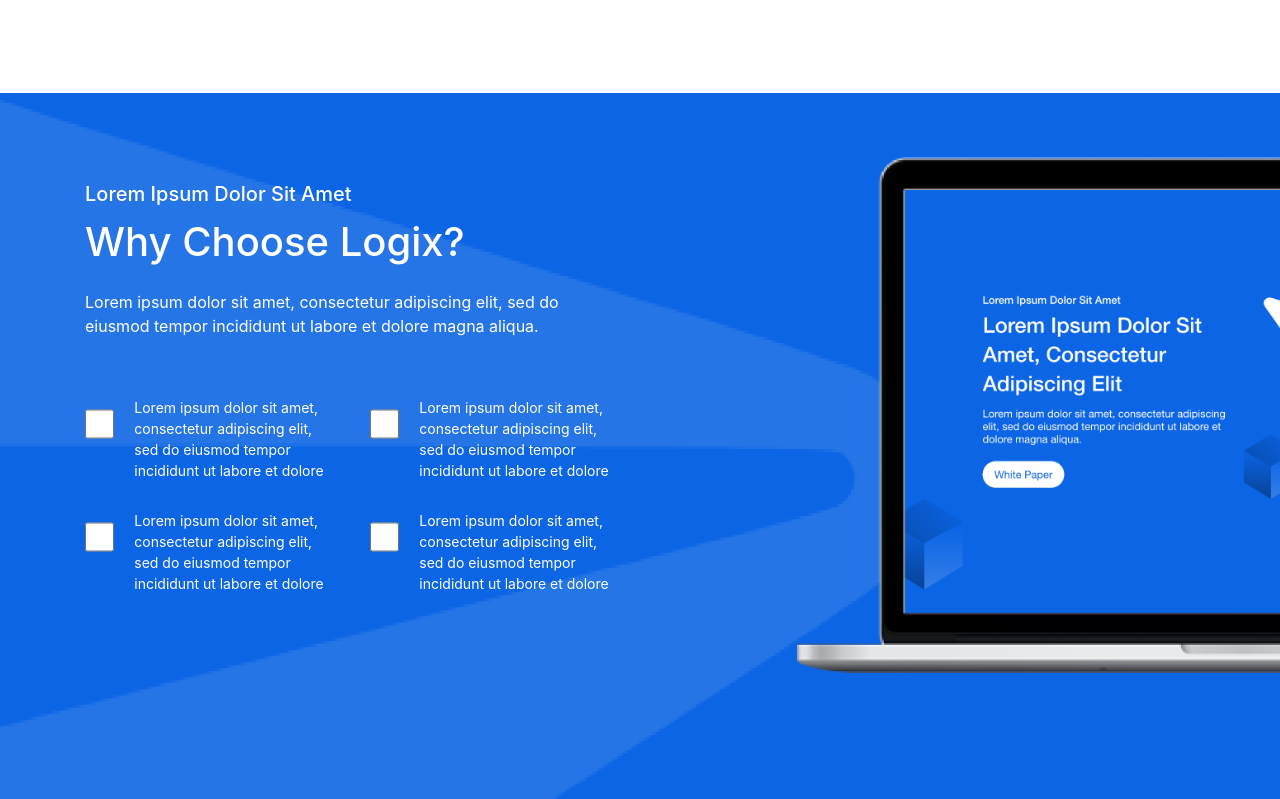
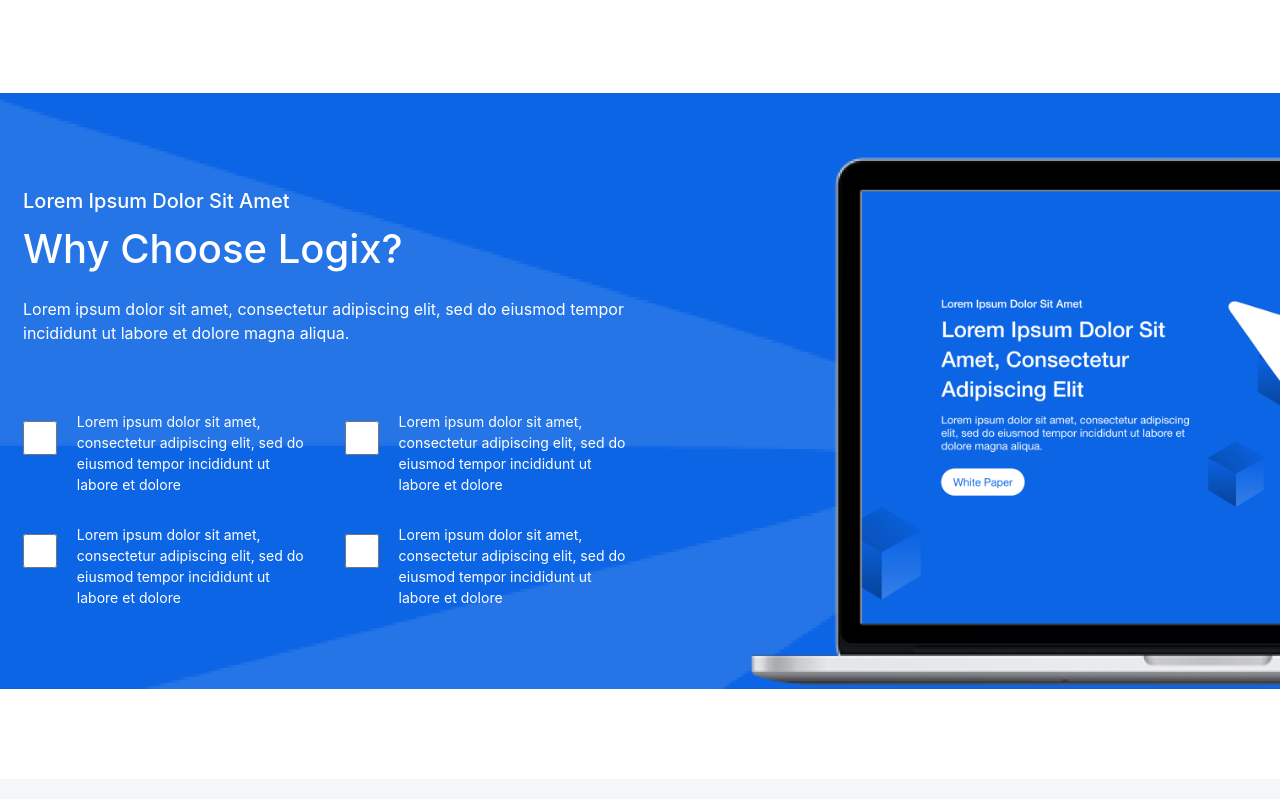
Before and after one commit to roverboy773/BB-logix, a plain HTML site: page index.html in a window 1280 px wide. Shown: the part 1655-2454 px from the top of the page. Drawn offline with nearby package versions, Linux system fonts and the light colour scheme.

Commit message:
landing page laptop image fixed

```diff
--- a/index.html
+++ b/index.html
@@ -192,9 +192,9 @@
   </section>
 
   <section id="whyChooseSection">
-    <div class="container">
-      <div class="row">
-        <div class="col-md-6">
+
+      <div class="row ml-2 ">
+        <div class="col-md-6 col-12">
           <div class="why-choose-logix-heading">
             <h5>Lorem Ipsum Dolor Sit Amet</h5>
             <h1>Why Choose Logix?</h1>
@@ -203,7 +203,7 @@
               dolore magna aliqua.</p>
           </div>
           <div class="row">
-            <div class="col-md-6">
+            <div class="col-md-6 col-12">
               <div class="why-choose-logix-content">
                 <input type="checkbox" id="content1" name="content1" value="answer">
                 <label for="content1">Lorem ipsum dolor sit amet,
@@ -212,7 +212,7 @@
                   incididunt ut labore et dolore</label>
               </div>
             </div>
-            <div class="col-md-6">
+            <div class="col-md-6 col-12">
               <div class="why-choose-logix-content">
                 <input type="checkbox" id="content1" name="content1">
                 <label for="content1">Lorem ipsum dolor sit amet,
@@ -223,7 +223,7 @@
             </div>
           </div>
           <div class="row mt-4">
-            <div class="col-md-6">
+            <div class="col-md-6 col-12">
               <div class="why-choose-logix-content">
                 <input type="checkbox" id="content1" name="content1" value="answer">
                 <label for="content1">Lorem ipsum dolor sit amet,
@@ -232,7 +232,7 @@
                   incididunt ut labore et dolore</label>
               </div>
             </div>
-            <div class="col-md-6">
+            <div class="col-md-6 col-12">
               <div class="why-choose-logix-content">
                 <input type="checkbox" id="content1" name="content1" value="answer">
                 <label for="content1">Lorem ipsum dolor sit amet,
@@ -243,13 +243,13 @@
             </div>
           </div>
         </div>
-        <div class="col-md-6">
+        <div class="col-md-6 col-12">
           <div class="laptop-image">
-            <img src="/root/assets/images/laptop.png" alt="laptop-image" />
-          </div>
+            <img src="./root/assets/images/laptop.png" alt="">
+           </div>
         </div>
       </div>
-    </div>
+
   </section>
   <section id="fifthSection">
     <div class="container">
--- a/root/assets/css/custom.css
+++ b/root/assets/css/custom.css
@@ -202,7 +202,7 @@ color: white;
     background-image: url('../images/why_bg.png');
     background-repeat: no-repeat;
     background-size: cover;
-    height: 736px;
+
 }
 .logix-coin-heading h5 {
     color: white;
@@ -268,9 +268,10 @@ color: white;
 #profile_job {
     color: #0C65E5;
 }
+
 .laptop-image img {
-    width: 550px;
-
+      width:90%;
+      float: right;
 }
 .why-choose-logix-content {
     display:flex;
@@ -307,12 +308,12 @@ color: white;
     margin-top: 5px;
     color: white;
 }
-#whyChooseSection .container .laptop-image img {
+/* #whyChooseSection .container .laptop-image img {
     margin-left: 22%;
     margin-right: 0;
     padding-right: 0;
     max-width: 100%;
-}
+} */
 .keyPoint_box {
     text-align: center;
     border: none;
@@ -426,9 +427,9 @@ footer{
       .world-image img {
           width: 300px;
       }
-      #whyChooseSection .container .laptop-image img {
+      /* #whyChooseSection .container .laptop-image img {
           margin-left: 2%;
-      }
+      } */
       .mask-image img {
           width:200px;
       }
```
